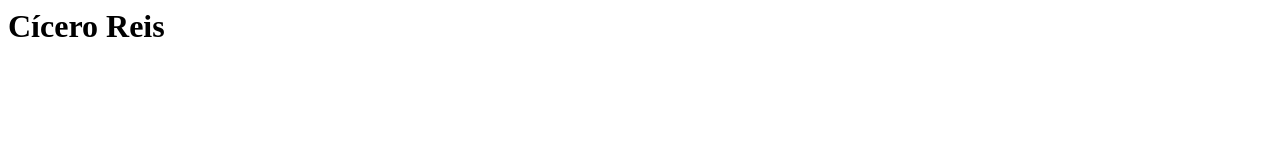
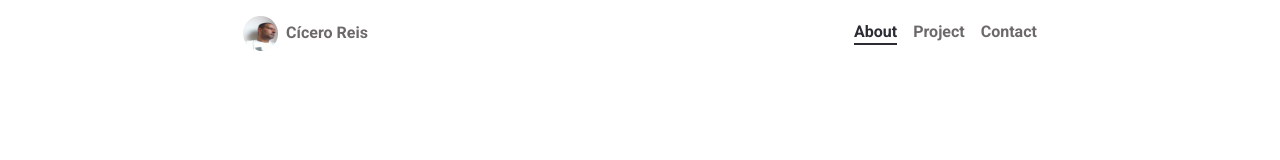
Before and after one commit to cicero-reis/cicero-reis.github.io, a website: page index.html in a window 1280 px wide. Drawn offline with nearby package versions, Linux system fonts and the light colour scheme.

Commit message:
Add Header

```diff
--- /dev/null
+++ b/css/reset.css
@@ -0,0 +1,135 @@
+/* http://meyerweb.com/eric/tools/css/reset/
+   v2.0 | 20110126
+   License: none (public domain)
+*/
+
+html,
+body,
+div,
+span,
+applet,
+object,
+iframe,
+h1,
+h2,
+h3,
+h4,
+h5,
+h6,
+p,
+blockquote,
+pre,
+a,
+abbr,
+acronym,
+address,
+big,
+cite,
+code,
+del,
+dfn,
+em,
+img,
+ins,
+kbd,
+q,
+s,
+samp,
+small,
+strike,
+strong,
+sub,
+sup,
+tt,
+var,
+b,
+u,
+i,
+center,
+dl,
+dt,
+dd,
+ol,
+ul,
+li,
+fieldset,
+form,
+label,
+legend,
+table,
+caption,
+tbody,
+tfoot,
+thead,
+tr,
+th,
+td,
+article,
+aside,
+canvas,
+details,
+embed,
+figure,
+figcaption,
+footer,
+header,
+hgroup,
+menu,
+nav,
+output,
+ruby,
+section,
+summary,
+time,
+mark,
+audio,
+video {
+    margin: 0;
+    padding: 0;
+    border: 0;
+    font-size: 100%;
+    font: inherit;
+    vertical-align: baseline;
+}
+
+/* HTML5 display-role reset for older browsers */
+article,
+aside,
+details,
+figcaption,
+figure,
+footer,
+header,
+hgroup,
+menu,
+nav,
+section {
+    display: block;
+}
+
+body {
+    line-height: 1;
+}
+
+ol,
+ul {
+    list-style: none;
+}
+
+blockquote,
+q {
+    quotes: none;
+}
+
+blockquote:before,
+blockquote:after,
+q:before,
+q:after {
+    content: '';
+    content: none;
+}
+
+table {
+    border-collapse: collapse;
+    border-spacing: 0;
+}
--- a/index.html
+++ b/index.html
@@ -1 +1,33 @@
-<h1>Cícero Reis</h1>
+<!DOCTYPE html>
+<html lang="en">
+<head>
+    <meta charset="UTF-8">
+    <meta http-equiv="X-UA-Compatible" content="IE=edge">
+    <meta name="viewport" content="width=device-width, initial-scale=1.0">
+    <link rel="preconnect" href="https://fonts.googleapis.com">
+    <link rel="preconnect" href="https://fonts.gstatic.com" crossorigin>
+    <link href="https://fonts.googleapis.com/css2?family=Roboto:ital,wght@0,300;0,700;0,900;1,300;1,700;1,900&display=swap" rel="stylesheet">
+    <link rel="stylesheet" href="https://cdn.jsdelivr.net/gh/devicons/devicon@v2.15.1/devicon.min.css">
+    <link rel="stylesheet" href="./css/reset.css">
+    <link rel="stylesheet" href="./css/style.css">
+    <title>Document</title>
+</head>
+<body>
+
+    <header class="header">
+        <nav class="header__left">
+            <img src="./img/portifolio.jpg" alt="Cícero Reis" class="header__left-image">
+            <p class="header__left-name">Cícero Reis</p>
+        </nav>
+        <nav class="header__right link__active">
+            <a href="#" class="header__right-about link active">About</a>
+            <a href="#" class="header__right-project link">Project</a>
+            <a href="#" class="header__right-contacts link">Contact</a>
+        </nav>
+    </header>
+
+    <script type="module" src="https://unpkg.com/ionicons@5.5.2/dist/ionicons/ionicons.esm.js"></script>
+    <script nomodule src="https://unpkg.com/ionicons@5.5.2/dist/ionicons/ionicons.js"></script>
+    <script src="./js/index.js"></script>
+</body>
+</html>
--- /dev/null
+++ b/js/index.js
@@ -0,0 +1,9 @@
+const links = document.getElementsByClassName('link');
+
+for (var i = 0; i < links.length; i++) {
+    links[i].addEventListener('click', function() {
+        let current = document.getElementsByClassName('active');
+        current[0].classList.remove('active')
+        this.className += ' active'
+    })
+}
--- /dev/null
+++ b/sass/_header.scss
@@ -0,0 +1,49 @@
+.header {
+    display: flex;
+    align-items: center;
+    justify-content: space-around;
+
+    padding: 1em 0;
+    color: var(--dark-grey);
+    font-style: normal;
+    font-weight: 700;
+    font-size: 16px;
+    line-height: 130%;
+
+
+    &__left {
+        display: flex;
+        align-items: center;
+
+        &-image {
+            width: 35px;
+            height: 35px;
+            margin-right: 0.5em;
+            border-radius: 50%;
+            display: inline-block;
+        }
+    }
+
+    &__right {
+        display: flex;
+
+        &-about,
+        &-project,
+        &-contacts {
+            text-decoration: none;
+            color: var(--dark-grey);
+        }
+
+        & a:hover {
+            color: var(--black);
+        }
+
+        & a:active {
+            color: var(--black);
+        }
+
+        &-project {
+            margin: 0 1em;
+        }
+    }
+}
--- /dev/null
+++ b/sass/_layout.scss
@@ -0,0 +1,37 @@
+:root {
+    --White: #FFFFFE;
+    --light-grey-1: #EFF0F3;
+    --light-grey-2: #E4E5E9;
+    --grey: #C0C0C0;
+    --dark-grey: #6d6969;
+    --black: #2B2C34;
+    --blue: #6246EA;
+}
+
+* {
+    margin: 0;
+    padding: 0;
+}
+
+*,
+*::before,
+*::after {
+    box-sizing: inherit;
+}
+
+html {
+    box-sizing: border-box;
+    font-size: 62.5%; // 1rem = 10px, 10px/16px = 62.5%
+}
+
+body {
+    font-family: 'Roboto', sans-serif;
+    font-weight: 400;
+    line-height: 1.6;
+    min-height: 100vh;
+}
+
+nav .active {
+    color: var(--black);
+    border-bottom: 2px solid var(--black);
+}
--- /dev/null
+++ b/sass/main.scss
@@ -0,0 +1,2 @@
+@import "layout";
+@import "header";
```
Also changed, not shown: package.json (added, +25 -0 lines), README.md, css/style.css (added), img/portifolio.jpg (added), 2 other files.
